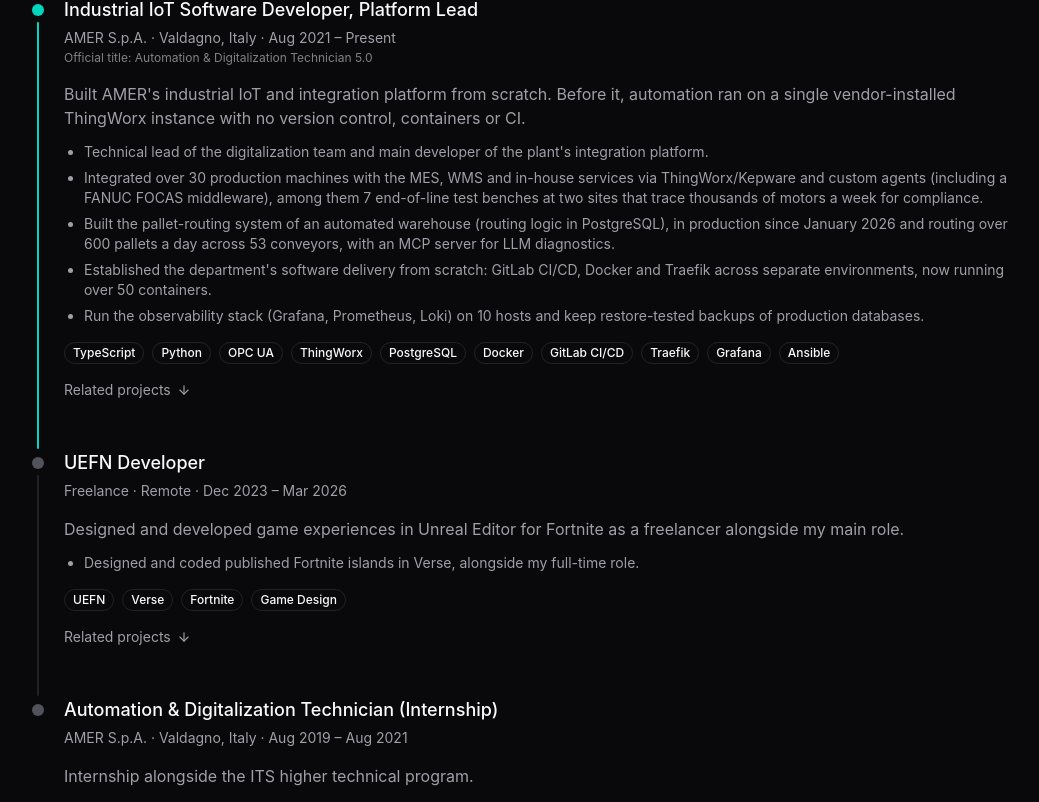
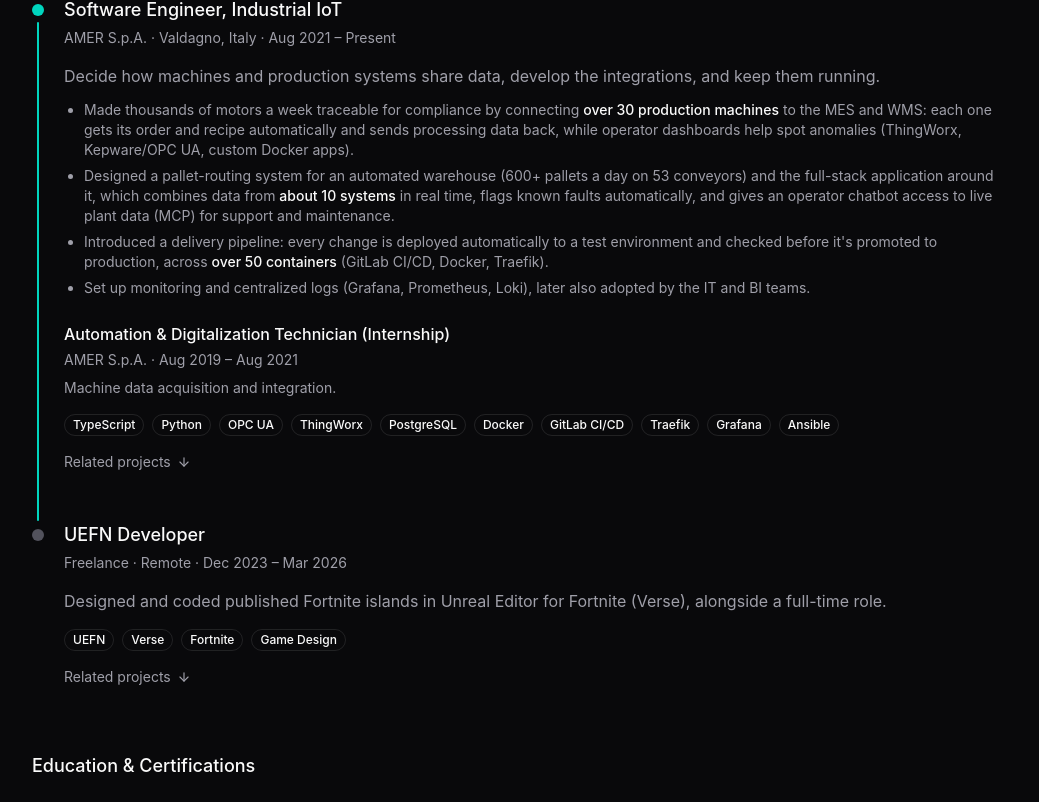
Before and after one commit to dzerk11/portfolio, a Vue app: page / in a window 1280 px wide. Shown: the part 1590-2392 px from the top of the page, without its empty margins (120-1159 px from the left). Built offline with nearby package versions, Linux system fonts and the light colour scheme.

Commit message:
feat: rewrite experience section and resume
Groups the internship under the current AMER role instead of listing it
as a separate job, adds a one-line role summary and rewrites the bullets
in plain language, with the tools at the end. Key results in a bullet
can be bolded with double asterisks.

```diff
--- a/src/components/sections/ExperienceSection.vue
+++ b/src/components/sections/ExperienceSection.vue
@@ -40,15 +40,25 @@
           <p class="mt-1 text-sm text-muted-foreground">
             {{ exp.company }} · {{ exp.location }} · {{ exp.period }}
           </p>
-          <p v-if="exp.officialTitle" class="mt-0.5 text-xs text-muted-foreground/80">
-            Official title: {{ exp.officialTitle }}
-          </p>
 
           <p class="mt-4 text-muted-foreground">{{ exp.summary }}</p>
 
-          <ul class="mt-3 list-disc space-y-1.5 pl-5 text-sm text-muted-foreground">
-            <li v-for="h in exp.highlights" :key="h">{{ h }}</li>
+          <ul v-if="exp.highlights.length" class="mt-3 list-disc space-y-1.5 pl-5 text-sm text-muted-foreground">
+            <li v-for="h in exp.highlights" :key="h">
+              <template v-for="(part, j) in h.split('**')" :key="j">
+                <strong v-if="j % 2" class="font-medium text-foreground">{{ part }}</strong>
+                <template v-else>{{ part }}</template>
+              </template>
+            </li>
           </ul>
+
+          <div v-if="exp.previousRole" class="mt-6">
+            <h4 class="font-medium text-foreground">{{ exp.previousRole.role }}</h4>
+            <p class="mt-1 text-sm text-muted-foreground">
+              {{ exp.company }} · {{ exp.previousRole.period }}
+            </p>
+            <p class="mt-2 text-sm text-muted-foreground">{{ exp.previousRole.note }}</p>
+          </div>
 
           <div class="mt-4 flex flex-wrap gap-2">
             <Badge v-for="tag in exp.tags" :key="tag" variant="outline">{{ tag }}</Badge>
--- a/src/data/experience.ts
+++ b/src/data/experience.ts
@@ -1,14 +1,14 @@
 export interface Experience {
   role: string
-  /** Title on the contract, shown next to a functional one */
-  officialTitle?: string
   company: string
   location: string
   period: string
   current: boolean
   summary: string
-  /** Keep each to one or two lines */
+  /** Keep each to one or two lines; wrap a key result in **double asterisks** to bold it */
   highlights: string[]
+  /** Earlier role at the same company, listed under the current one */
+  previousRole?: { role: string; period: string; note: string }
   tags: string[]
   /** Anchor of a section showing related work, e.g. '#projects' */
   relatedAnchor?: string
@@ -56,21 +56,24 @@
 
 export const experiences: Experience[] = [
   {
-    role: 'Industrial IoT Software Developer, Platform Lead',
-    officialTitle: 'Automation & Digitalization Technician 5.0',
+    role: 'Software Engineer, Industrial IoT',
     company: 'AMER S.p.A.',
     location: 'Valdagno, Italy',
     period: 'Aug 2021 – Present',
     current: true,
     summary:
-      'Built AMER\'s industrial IoT and integration platform from scratch. Before it, automation ran on a single vendor-installed ThingWorx instance with no version control, containers or CI.',
+      'Decide how machines and production systems share data, develop the integrations, and keep them running.',
     highlights: [
-      'Technical lead of the digitalization team and main developer of the plant\'s integration platform.',
-      'Integrated over 30 production machines with the MES, WMS and in-house services via ThingWorx/Kepware and custom agents (including a FANUC FOCAS middleware), among them 7 end-of-line test benches at two sites that trace thousands of motors a week for compliance.',
-      'Built the pallet-routing system of an automated warehouse (routing logic in PostgreSQL), in production since January 2026 and routing over 600 pallets a day across 53 conveyors, with an MCP server for LLM diagnostics.',
-      'Established the department\'s software delivery from scratch: GitLab CI/CD, Docker and Traefik across separate environments, now running over 50 containers.',
-      'Run the observability stack (Grafana, Prometheus, Loki) on 10 hosts and keep restore-tested backups of production databases.',
+      'Made thousands of motors a week traceable for compliance by connecting **over 30 production machines** to the MES and WMS: each one gets its order and recipe automatically and sends processing data back, while operator dashboards help spot anomalies (ThingWorx, Kepware/OPC UA, custom Docker apps).',
+      'Designed a pallet-routing system for an automated warehouse (600+ pallets a day on 53 conveyors) and the full-stack application around it, which combines data from **about 10 systems** in real time, flags known faults automatically, and gives an operator chatbot access to live plant data (MCP) for support and maintenance.',
+      'Introduced a delivery pipeline: every change is deployed automatically to a test environment and checked before it\'s promoted to production, across **over 50 containers** (GitLab CI/CD, Docker, Traefik).',
+      'Set up monitoring and centralized logs (Grafana, Prometheus, Loki), later also adopted by the IT and BI teams.',
     ],
+    previousRole: {
+      role: 'Automation & Digitalization Technician (Internship)',
+      period: 'Aug 2019 – Aug 2021',
+      note: 'Machine data acquisition and integration.',
+    },
     tags: [
       'TypeScript',
       'Python',
@@ -92,21 +95,9 @@
     period: 'Dec 2023 – Mar 2026',
     current: false,
     summary:
-      'Designed and developed game experiences in Unreal Editor for Fortnite as a freelancer alongside my main role.',
-    highlights: [
-      'Designed and coded published Fortnite islands in Verse, alongside my full-time role.',
-    ],
+      'Designed and coded published Fortnite islands in Unreal Editor for Fortnite (Verse), alongside a full-time role.',
+    highlights: [],
     tags: ['UEFN', 'Verse', 'Fortnite', 'Game Design'],
     relatedAnchor: '#projects',
   },
-  {
-    role: 'Automation & Digitalization Technician (Internship)',
-    company: 'AMER S.p.A.',
-    location: 'Valdagno, Italy',
-    period: 'Aug 2019 – Aug 2021',
-    current: false,
-    summary: 'Internship alongside the ITS higher technical program.',
-    highlights: ['Worked on machine data acquisition and integration projects.'],
-    tags: ['OPC UA', 'Data Acquisition'],
-  },
 ]
```
Also changed, not shown: 1 other file (tests, documents, lock files or other folders).
